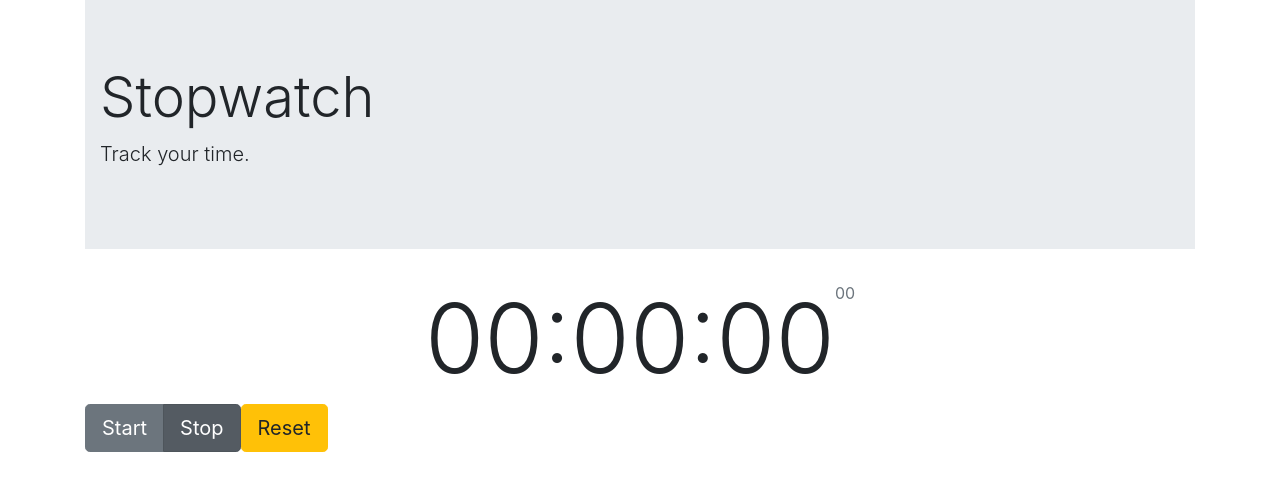
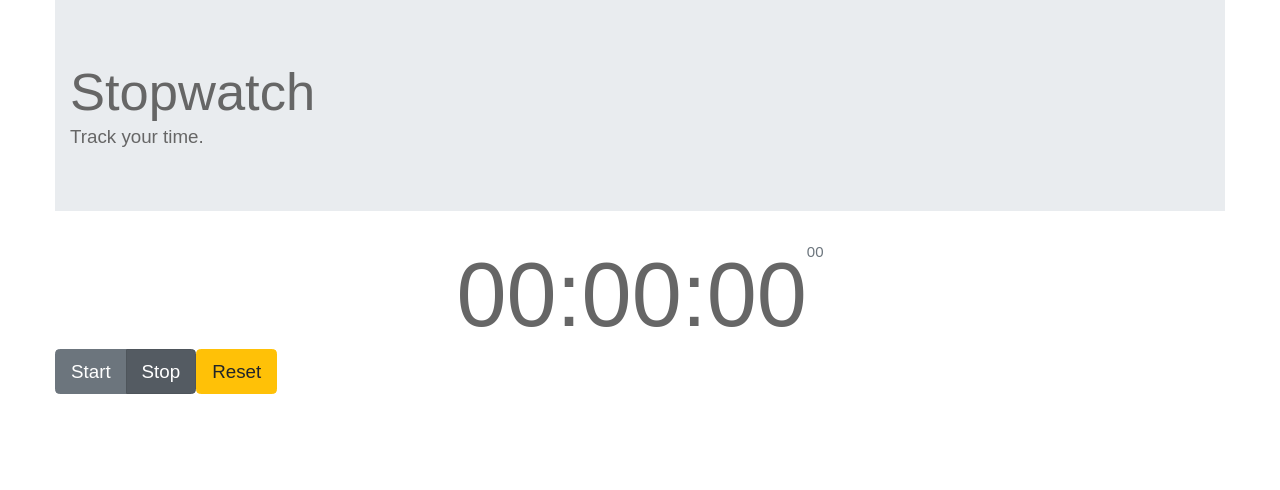
Before and after one commit to 1995parham/stopwatch, an Angular app: page / in a window 1280 px wide. Shown: the top 490 px of the page. Built offline with nearby package versions, Linux system fonts and the light colour scheme.

Commit message:
Loads project styles.

```diff
--- a/src/styles.less
+++ b/src/styles.less
@@ -1,2 +1,4 @@
 /* You can add global styles to this file, and also import other style files */
 @import '~bootstrap/dist/css/bootstrap.min.css';
+@import 'assets/css/main.css';
+@import 'assets/css/util.css';
```
